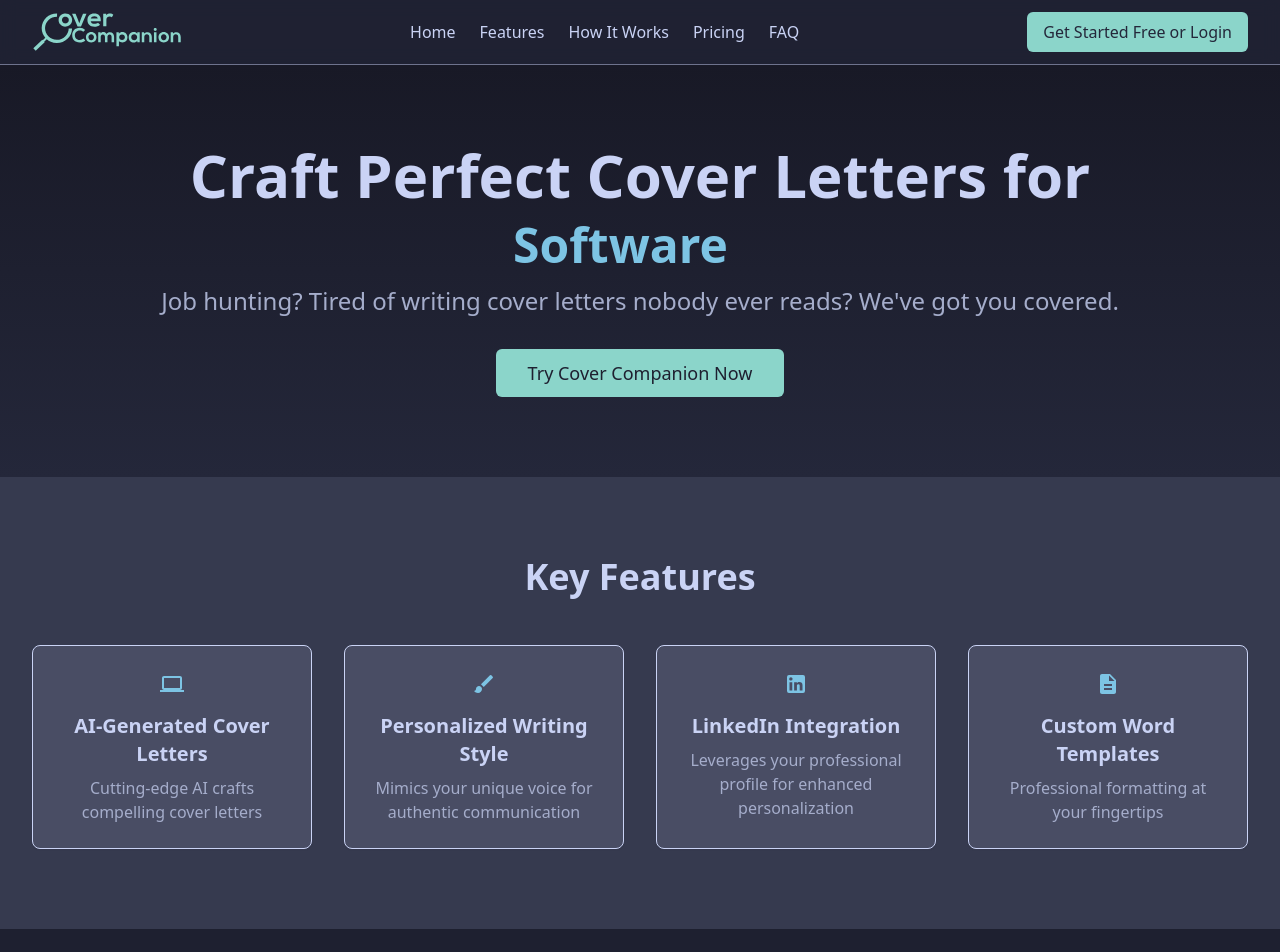
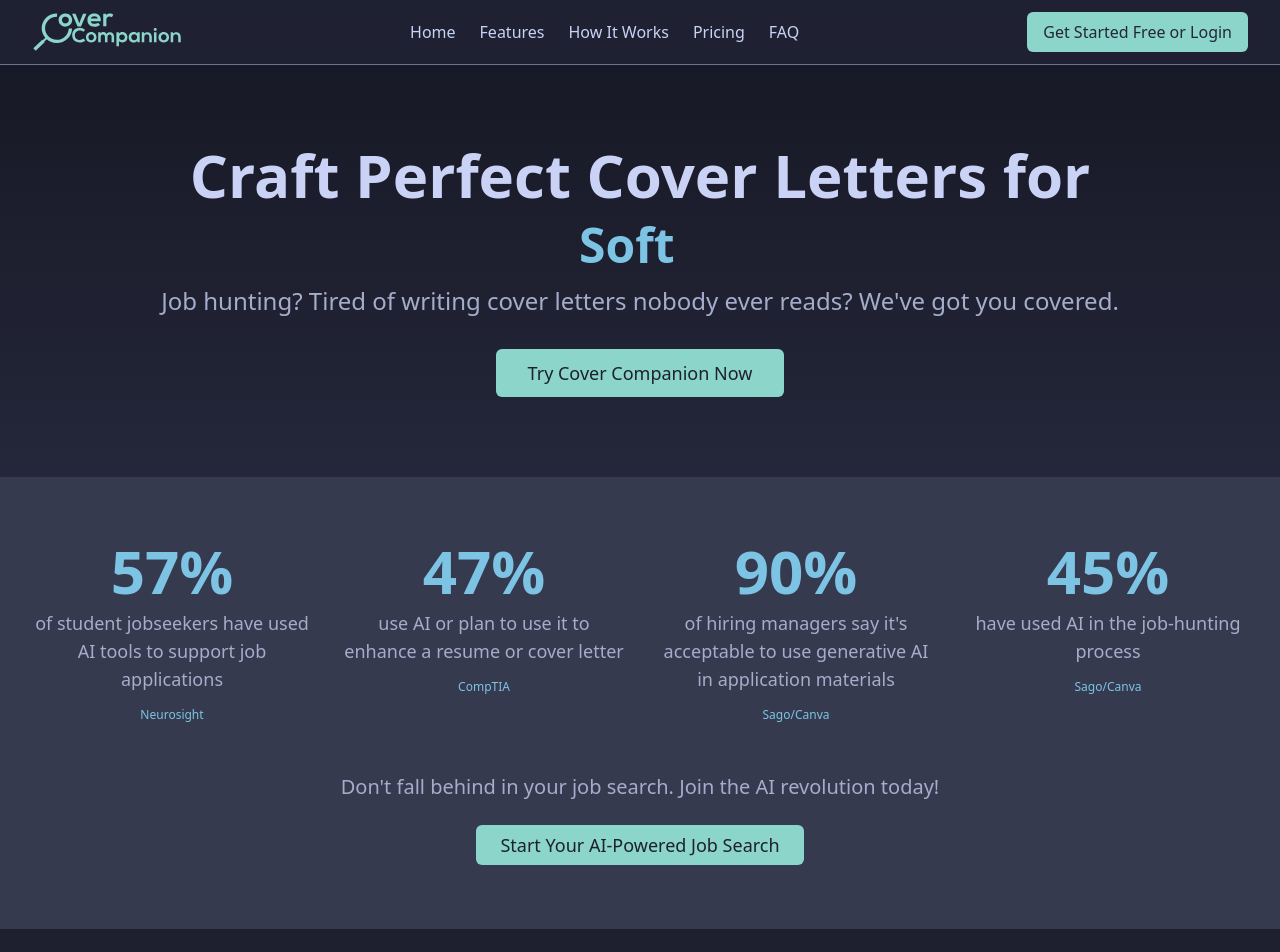
Before and after one commit to afk-procrastinator/cclanding, a Next.js app: page / in a window 1280 px wide. Shown: the top 952 px of the page. Built offline with nearby package versions, Linux system fonts and the light colour scheme.

Commit message:
Updates, added in the statistics, fixed background.

```diff
--- a/src/app/page.tsx
+++ b/src/app/page.tsx
@@ -8,7 +8,7 @@ import { motion, useInView } from 'framer-motion'
 import { Button } from "@/components/ui/button"
 import { Card, CardContent } from "@/components/ui/card"
 import { Accordion, AccordionContent, AccordionItem, AccordionTrigger } from "@/components/ui/accordion"
-import { Laptop, Brush, LinkedIn, Description, AccessTime, ThumbUp, Person, AssignmentTurnedIn, ChevronLeft, ChevronRight } from '@mui/icons-material'
+import { Laptop, Brush, LinkedIn, Description, AccessTime, ThumbUp, Person, AssignmentTurnedIn, ChevronLeft, ChevronRight, Twitter } from '@mui/icons-material'
 import { useRouter } from 'next/navigation'
 
 export default function LandingPage() {
@@ -79,6 +79,27 @@ export default function LandingPage() {
     { question: 'Is my data safe?', answer: 'Yes, we take data privacy seriously. Your information is encrypted and never shared with third parties. We only use your data to generate cover letters and improve our service.' },
     { question: 'Can I edit the generated cover letters?', answer: 'While our AI creates high-quality cover letters, you can always edit and personalize them further to ensure they perfectly match your needs.' },
     { question: 'How many credits do I get with the free tier?', answer: 'The free tier allows you to generate a limited number of cover letters using our basic AI model. For access to our advanced AI and more features, check out our paid plans.' },
+    { question: 'Am I missing out if I don\'t use AI?', answer: 'Simply put, yes. Recent surveys show that about 45% of job seekers use AI to improve their resumes, and nearly 40% use AI tools when applying for jobs. AI tools allow you to apply to more jobs in less time, without losing the personal touch that makes your application stand out. The worst thing you can do is not use AI, because your competitors likely are.' },
+    { question: 'Who is this for?', answer: 'This is for anyone who is currently applying to jobs, or planning to soon. Our algorithm is designed to be flexible and customizable — whether you\'re applying to jobs in Silicon Valley, D.C., or New York; a new grad or a seasoned professional; a software engineer or a lawyer; a cover letter for a tech job or a cover letter for a law job — we\'ve got you covered.' },
+    {
+      question: 'How did you make this?',
+      answer: (
+        <>
+          The app&apos;s frontend uses <Link href="https://bubble.io" target="_blank" rel="noopener noreferrer" className="text-sapphire hover:underline">Bubble.io</Link>,
+          and the backend uses a custom-built API running <Link href="https://fastapi.tiangolo.com/" target="_blank" rel="noopener noreferrer" className="text-sapphire hover:underline">FastAPI</Link>.
+          This webpage was made with <Link href="https://nextjs.org" target="_blank" rel="noopener noreferrer" className="text-sapphire hover:underline">Next.js</Link>,
+          with lots of help from <Link href="https://cursor.sh" target="_blank" rel="noopener noreferrer" className="text-sapphire hover:underline">Cursor</Link> and
+          <Link href="https://v0.dev" target="_blank" rel="noopener noreferrer" className="text-sapphire hover:underline"> v0.dev</Link>.
+          <Link href="https://www.anthropic.com" target="_blank" rel="noopener noreferrer" className="text-sapphire hover:underline"> Anthropic</Link>&apos;s Claude 3.5 Sonnet models power the AI,
+          combined with tomquirk&apos;s <Link href="https://pypi.org/project/linkedin-api/" target="_blank" rel="noopener noreferrer" className="text-sapphire hover:underline">linkedin-api</Link> library.
+          We also use <Link href="https://vercel.com" target="_blank" rel="noopener noreferrer" className="text-sapphire hover:underline">Vercel</Link> for hosting and deployment.
+        </>
+      )
+    },
+    { question: 'Why use AI to write cover letters?', answer: 'AI-powered cover letter writing offers several advantages: time-saving, consistency, personalization at scale, up-to-date best practices, overcoming writer\'s block, language enhancement, integration with your profile, and continuous improvement.' },
+    { question: 'How did you decide your pricing model?', answer: 'Our model is not cheap to run, and neither are hosting costs! Cover letters shake out to be around $1 each for users, but this drops much lower with volume. We think the subscription model is annoying — plus, your job search might last a week, month, or a year. We don\'t want your first paycheck to go to us!' },
+    { question: 'Who are you?', answer: 'I\'m Spencer, a recent college graduate! I built this to help me and my friends get jobs, and now it\'s helping other people get jobs too. I\'m not a real software engineer (I studied law and linguistics), but I just know enough to be dangerous.' },
+    { question: 'What do I get for reading this far?', answer: 'You get 10 free credits! Use code "FAQ" on the credits page to get them. Enjoy!' },
   ]
 
   const howItWorksSteps = [
@@ -95,6 +116,13 @@ export default function LandingPage() {
     { id: 3, name: 'Jobs', image: '/jobs.png', description: 'A modern style for innovative and creative fields' },
     { id: 4, name: 'Curie', image: '/curie.png', description: 'An elegant design for scientific and research positions' },
     { id: 5, name: 'Tesla', image: '/tesla.png', description: 'A bold template for engineering and energy sectors' },
+  ]
+
+  const statistics = [
+    { value: 57, description: 'of student jobseekers have used AI tools to support job applications', source: 'www.ft.com/content/30a032dd-bdaa-4aee-bc51-754867abbde0', sourceName: 'Neurosight' },
+    { value: 47, description: 'use AI or plan to use it to enhance a resume or cover letter', source: 'comptiacdn.azureedge.net/webcontent/docs/default-source/research-reports/comptia-job-seeker-trends-2024_july-release.pdf?sfvrsn=64e24e02_2', sourceName: 'CompTIA' },
+    { value: 90, description: 'of hiring managers say it\'s acceptable to use generative AI in application materials', source: 'www.forbes.com/sites/chriswestfall/2024/01/26/study-says-hiring-managers-expect-and-prefer-ai-enhanced-resumes/?sh=7a05399e3722', sourceName: 'Sago/Canva' },
+    { value: 45, description: 'have used AI in the job-hunting process', source: 'www.forbes.com/sites/chriswestfall/2024/01/26/study-says-hiring-managers-expect-and-prefer-ai-enhanced-resumes/?sh=7a05399e3722', sourceName: 'Sago/Canva' },
   ]
 
   const scrollToSection = (sectionId: string) => {
@@ -196,6 +224,32 @@ export default function LandingPage() {
   const pricingInView = useInView(pricingRef, { once: true, amount: 0.2 })
   const templatesInView = useInView(templatesRef, { once: true, amount: 0.2 })
 
+  const CountUpAnimation = ({ end, duration = 2000 }) => {
+    const [count, setCount] = useState(0)
+    const nodeRef = useRef(null)
+    const inView = useInView(nodeRef, { once: true })
+
+    useEffect(() => {
+      if (inView) {
+        let start = 0
+        const increment = end / (duration / 16) // 60 FPS
+        const timer = setInterval(() => {
+          start += increment
+          if (start < end) {
+            setCount(Math.floor(start))
+          } else {
+            setCount(end)
+            clearInterval(timer)
+          }
+        }, 16)
+
+        return () => clearInterval(timer)
+      }
+    }, [end, duration, inView])
+
+    return <span ref={nodeRef}>{count}%</span>
+  }
+
   return (
     <div className="flex flex-col min-h-screen bg-base text-text">
       <motion.header
@@ -277,12 +331,58 @@ export default function LandingPage() {
           </motion.div>
         </section>
 
+        {/* Updated Statistics Section */}
+        <motion.section
+          initial={{ opacity: 0, y: 50 }}
+          animate={{ opacity: 1, y: 0 }}
+          transition={{ duration: 0.5, delay: 0.2 }}
+          className="py-16 bg-surface0"
+        >
+          <div className="container mx-auto">
+            <div className="flex flex-wrap justify-center gap-8">
+              {statistics.map((stat, index) => (
+                <motion.div
+                  key={index}
+                  initial={{ opacity: 0, y: 20 }}
+                  animate={{ opacity: 1, y: 0 }}
+                  transition={{ duration: 0.5, delay: 0.1 * index }}
+                  className="text-center flex-1 min-w-[200px] max-w-[300px]"
+                >
+                  <p className="text-6xl font-bold text-sapphire mb-2">
+                    <CountUpAnimation end={stat.value} />
+                  </p>
+                  <p className="text-subtext0 mb-2 text-lg">{stat.description}</p>
+                  <a href={`https://${stat.source}`} target="_blank" rel="noopener noreferrer" className="text-xs text-sapphire hover:underline">
+                    {stat.sourceName}
+                  </a>
+                </motion.div>
+              ))}
+            </div>
+            <div className="text-center mt-12">
+              <p className="text-xl text-subtext0 mb-6">
+                Don&apos;t fall behind in your job search. Join the AI revolution today!
+              </p>
+              <motion.div
+                whileHover={{ scale: 1.05 }}
+                whileTap={{ scale: 0.95 }}
+              >
+                <Button
+                  className="bg-teal hover:bg-teal/90 text-mantle text-lg py-4 px-6"
+                  onClick={() => window.location.href = 'https://app.covercompanion.ai'}
+                >
+                  Start Your AI-Powered Job Search
+                </Button>
+              </motion.div>
+            </div>
+          </div>
+        </motion.section>
+
         <motion.section
           initial={{ opacity: 0, y: 50 }}
           animate={{ opacity: 1, y: 0 }}
           transition={{ duration: 0.5, delay: 0.4 }}
           id="features"
-          className="py-20 bg-surface0"
+          className="py-20 bg-mantle"
         >
           <div className="container mx-auto">
             <h2 className="text-3xl md:text-4xl font-bold text-center text-text mb-12">
@@ -312,7 +412,7 @@ export default function LandingPage() {
           animate={{ opacity: 1, y: 0 }}
           transition={{ duration: 0.5, delay: 0.6 }}
           id="how-it-works"
-          className="py-20 bg-mantle"
+          className="py-20 bg-surface1"
         >
           <div className="container mx-auto">
             <h2 className="text-3xl md:text-4xl font-bold text-center text-text mb-12">
@@ -379,7 +479,7 @@ export default function LandingPage() {
         <motion.section
           ref={pricingRef}
           id="pricing"
-          className="py-20 bg-mantle"
+          className="py-20 bg-base"
         >
           <div className="container mx-auto">
             <h2 className="text-3xl md:text-4xl font-bold text-center text-text mb-6">
@@ -435,7 +535,7 @@ export default function LandingPage() {
                 whileTap={{ scale: 0.95 }}
                 className="inline-block"
               >
-                <Button className="bg-teal hover:bg-teal/90 text-base text-lg py-4 px-6" onClick={() => window.location.href = 'https://app.covercompanion.ai'}>
+                <Button className="bg-teal hover:bg-teal/90 text-mantle text-lg py-4 px-6" onClick={() => window.location.href = 'https://app.covercompanion.ai'}>
                   Try Our Free Basic Model Now
                 </Button>
               </motion.div>
@@ -448,7 +548,7 @@ export default function LandingPage() {
           animate={{ opacity: 1, y: 0 }}
           transition={{ duration: 0.5, delay: 1.2 }}
           id="faq"
-          className="py-20 bg-surface0"
+          className="py-20 bg-surface1"
         >
           <div className="container mx-auto">
             <h2 className="text-3xl md:text-4xl font-bold text-center text-text mb-12">
@@ -460,7 +560,7 @@ export default function LandingPage() {
                   <AccordionItem key={index} value={`item-${index}`}>
                     <AccordionTrigger className="text-text">{item.question}</AccordionTrigger>
                     <AccordionContent className="text-subtext0">
-                      {item.answer}
+                      {typeof item.answer === 'string' ? item.answer : item.answer}
                     </AccordionContent>
                   </AccordionItem>
                 ))}
@@ -472,7 +572,7 @@ export default function LandingPage() {
         <motion.section
           ref={templatesRef}
           id="templates"
-          className="py-20 bg-surface0"
+          className="py-20 bg-mantle"
         >
           <div className="container mx-auto">
             <h2 className="text-3xl md:text-4xl font-bold text-center text-text mb-6">
@@ -548,6 +648,9 @@ export default function LandingPage() {
             <Link href="/privacy" className="hover:text-sapphire">Privacy Policy</Link>
             <Link href="/tos" className="hover:text-sapphire">Terms of Service</Link>
             <Link href="/contact" className="hover:text-sapphire">Contact</Link>
+            <Link href="https://x.com/CoverCompanion" className="hover:text-sapphire">
+              <Twitter className="h-6 w-6" />
+            </Link>
           </nav>
         </div>
       </motion.footer>
```
Also changed, not shown: 1 other file (tests, documents, lock files or other folders).
